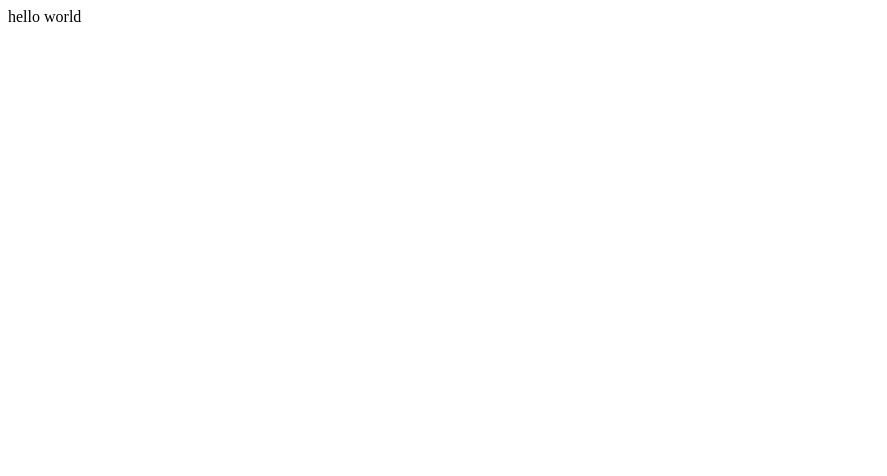
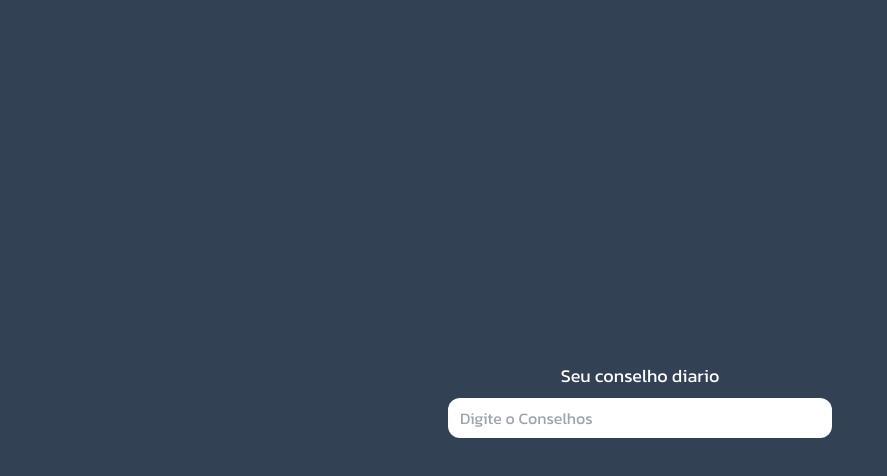
Before and after one commit to joaovictorlourenco/TrabalhoIW, a Next.js app: page / in a window 1280 px wide. Shown: the top 476 px of the page, without its empty margins (0-887 px from the left). Built offline with nearby package versions, Linux system fonts and the light colour scheme.

Commit message:
:lipstick: implementando tela inicial

```diff
--- /dev/null
+++ b/src/app/components/input.tsx
@@ -0,0 +1,13 @@
+export default function Input() {
+  return (
+    <>
+      <div className="">
+        <input
+          type="text"
+          placeholder="Digite o Conselhos"
+          className="h-10 w-96 rounded-xl border-none pl-3"
+        />
+      </div>
+    </>
+  )
+}
--- a/src/app/globals.css
+++ b/src/app/globals.css
@@ -1,3 +1,8 @@
 @tailwind base;
 @tailwind components;
 @tailwind utilities;
+
+textarea:focus, input:focus {
+    box-shadow: 0 0 0 0;
+    outline: 0;
+}
--- a/src/app/layout.tsx
+++ b/src/app/layout.tsx
@@ -1,9 +1,18 @@
 import { ReactNode } from 'react'
+import { Kanit } from 'next/font/google'
+
+// These styles apply to every route in the application
+import './globals.css'
+
+const kanit = Kanit({
+  weight: ['400', '700'],
+  subsets: ['latin'],
+})
 
 export default function RootLayout({ children }: { children: ReactNode }) {
   return (
-    <html lang="pt-br">
-      <body>{children}</body>
+    <html lang="pt-br" className={kanit.className}>
+      <body className=" bg-slate-700">{children}</body>
     </html>
   )
 }
--- a/src/app/page.tsx
+++ b/src/app/page.tsx
@@ -1,3 +1,14 @@
+import Input from '@/app/components/input'
+
 export default function Home() {
-  return <>hello world</>
+  return (
+    <>
+      <div className="h-screen w-screen">
+        <div className="flex h-full w-full flex-col items-center justify-center gap-2">
+          <h2 className="text-lg text-white">Seu conselho diario</h2>
+          <Input />
+        </div>
+      </div>
+    </>
+  )
 }
```
